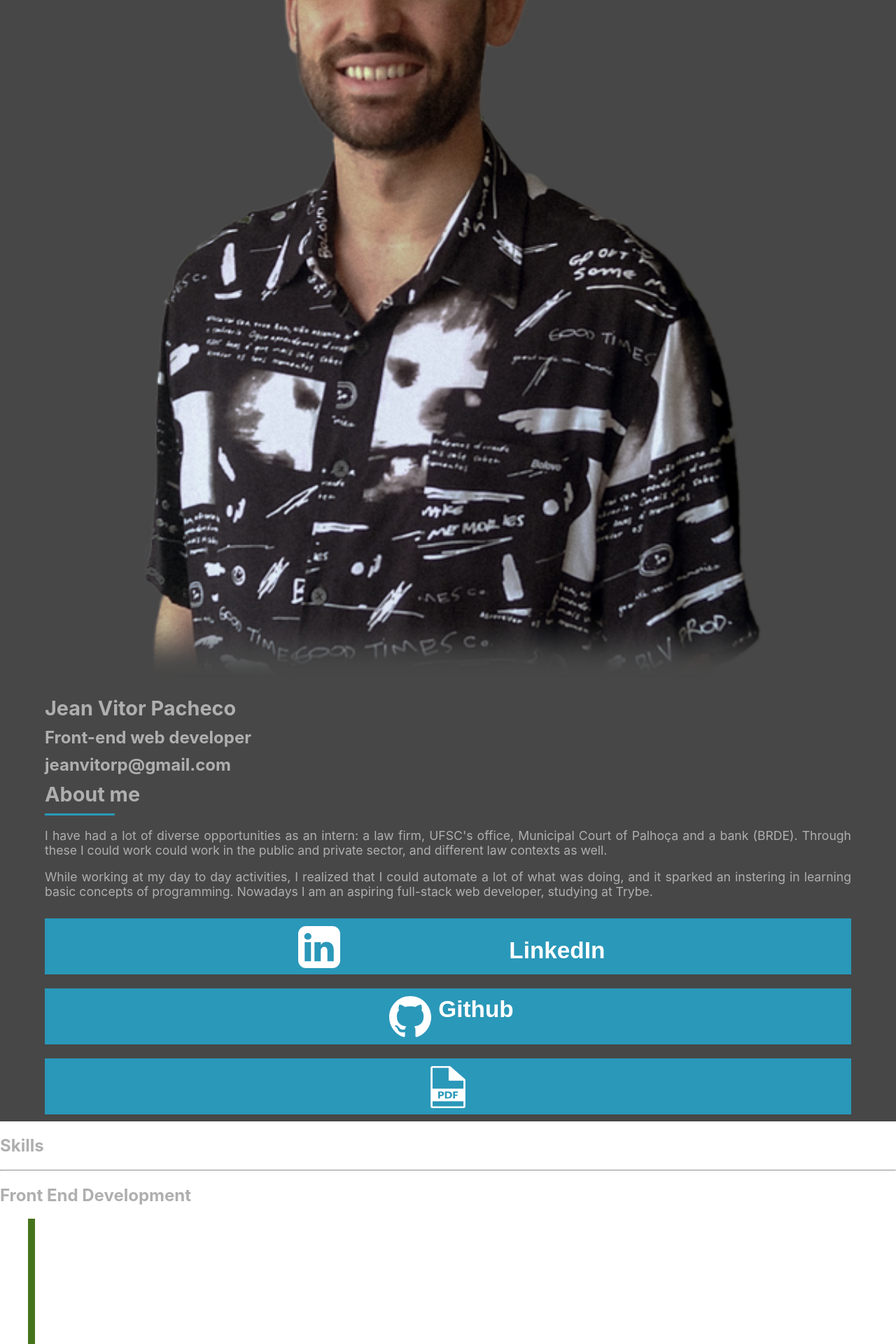
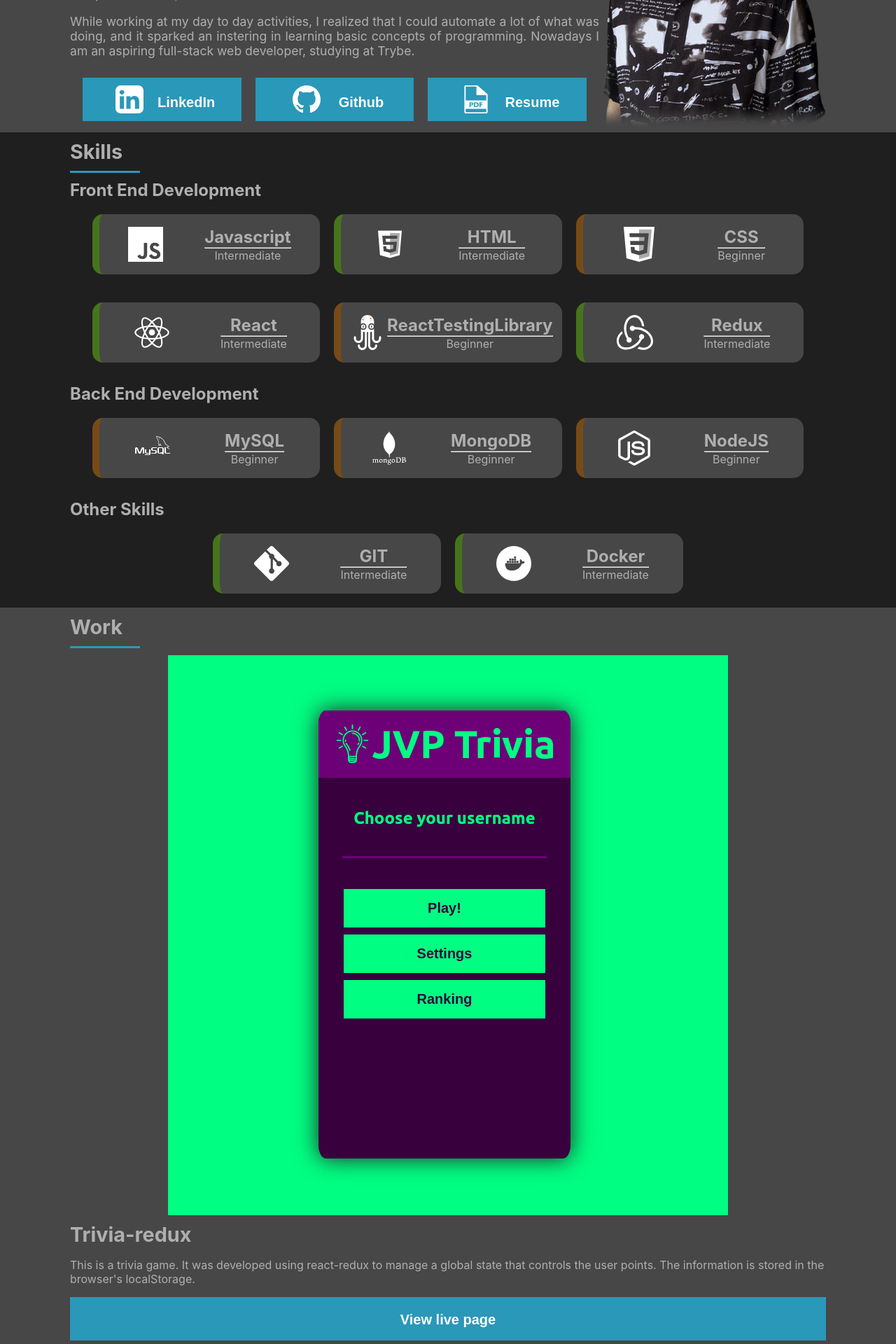
Before and after one commit to JeanVPacheco/personal-portfolio, a React (Create React App) app: page / in a window 1280 px wide. Shown: the part 320-2240 px from the top of the page at 70% size. Built offline with nearby package versions, Linux system fonts and the light colour scheme.

Commit message:
Finishing mobile first CSS, including media queries

```diff
--- a/src/App.css
+++ b/src/App.css
@@ -1,3 +1,8 @@
+#root {
+  display: flex;
+  flex-direction: column;
+}
+
 a {
   text-decoration: inherit;
   color: inherit;
@@ -6,6 +11,11 @@ a {
 body {
   width: 100%;
   color: rgb(175, 175, 175);
+}
+
+header {
+  width: 100%;
+  background-color: rgb(31, 31, 31);
 }
 
 img {
@@ -23,12 +33,9 @@ nav {
   background-color: rgb(42, 152, 185);
 }
 
-.nav-component:hover {
-  background-color: rgb(71, 71, 71);
-}
-
 .nav-list {
   background-color: rgb(31, 31, 31);
+  font-size: 1.5em;
   list-style: none;
   margin: 0;
   padding: 10px 0;
@@ -43,20 +50,26 @@ nav {
   margin: auto;
 }
 
+.contact-info {
+  text-align: center;
+}
+
 .about-section {
-  display: flex;
-  flex-direction: column-reverse;
-  margin: auto;
   background-color: rgb(71, 71, 71);
 }
 
-.about-section h1 {
+.about-div {
+  display: flex;
+  flex-direction: column-reverse;
+}
+
+.about-div h1 {
   font-size: 1.8em;
   margin: 0;
   margin: 10px 0 0 0;
 }
 
-.about-section h2 {
+.about-div h2 {
   font-size: 1.5em;
   margin: 10px 0 0 0;
 }
@@ -82,28 +95,8 @@ nav {
   margin: auto;
 }
 
-.btn {
-  background: rgb(42, 152, 185);
-  border: none;
-  color: inherit;
-  cursor: pointer;
-  height: 80px;
-  width: 100%;
-  margin: 10px 0;
-}
-
-.btn a {
-  display: flex;
-  justify-content: center;
-}
-
-.btn h2 {
-  font-size: 2.5em;
-  color: rgb(255, 255, 255);
-}
-
 .about-logo {
-  height: 60px;
+  height: 40px;
   margin: 10px 10px;
 }
 
@@ -117,3 +110,202 @@ nav {
   font-size: 1.1em;
   text-align: justify;
 }
+
+.about-buttons a {
+  margin: 10px 0;
+}
+
+.btn {
+  background: rgb(42, 152, 185);
+  border: none;
+  color: inherit;
+  cursor: pointer;
+  height: 60%;
+  width: 100%;
+}
+
+.btn h2 {
+  font-size: 2.5em;
+  color: rgb(255, 255, 255);
+}
+
+.skills-bar {
+  height: 3px;
+  width: 100px;
+  background-color: rgb(42, 152, 185);
+  margin: 10px 0;
+}
+
+.skills-section {
+  background-color: rgb(31, 31, 31);
+}
+
+.skills-div {
+  width: 90%;
+  margin: auto;
+}
+
+.skills-div h1 {
+  font-size: 1.8em;
+  margin: 0;
+  margin: 10px 0 0 0;
+  margin-top: 10px;
+  width: 100%;
+}
+
+.skills-div h2 {
+  font-size: 1.5em;
+  margin: 10px 0 0 0;
+}
+
+.skill-list {
+  margin: 0;
+  padding: 0;
+  list-style: none;
+}
+
+.skill-card {
+  background-color: rgb(71, 71, 71);
+  border-radius: 15px;
+  height: 62px;
+  margin: 20px 0;
+  padding: 12px;
+  text-align: center;
+  display: flex;
+  justify-content: space-around;
+  align-items: center;
+}
+
+.skill-card h2 {
+  margin: 0;
+}
+
+.skill-card hr {
+  margin: 0;
+}
+
+.skill-card p {
+  margin: 0;
+}
+
+.skill-card img {
+  height: 50px;
+  max-width: 100px;
+  display: flex;
+  flex-direction: row;
+  flex-wrap: wrap;
+}
+
+.work-section {
+  background-color: rgb(71, 71, 71);
+}
+
+.work-section h1 {
+  font-size: 1.8em;
+  margin: 10px 0 0 0;
+}
+
+.work-bar {
+  height: 3px;
+  width: 100px;
+  background-color: rgb(42, 152, 185);
+  margin: 10px 0;
+}
+
+.work-area {
+  width: 90%;
+  margin: auto;
+  padding-bottom: 20px;
+}
+
+.work-area .btn {
+  height: 62px;
+}
+
+.work-area h3 {
+  font-size: 1.5em;
+  color: rgb(255, 255, 255);
+}
+
+.work-card {
+  display: flex;
+  flex-direction: column;
+}
+
+.work-card img {
+  margin: auto;
+}
+
+footer {
+  background-color: rgb(31, 31, 31);
+  text-align: center;
+}
+
+@media screen and (min-width: 765px) {
+  .about-profile-picture {
+    width: 50%;
+  }
+
+  .about-buttons {
+    flex-direction: row;
+    justify-content: center;
+  }
+
+  .about-buttons a {
+    width: 30%;
+    margin: 10px;
+  }
+
+  .btn {
+    height: 100%;
+  }
+
+  .skill-list {
+    display: flex;
+    flex-wrap: wrap;
+    justify-content: center;
+  }
+
+  .skill-card {
+    width: 40%;
+    margin: 20px 10px;
+  }
+}
+
+@media screen and (min-width: 1080px) {
+  nav {
+    max-width: 1080px;
+    margin: auto;
+  }
+
+  .about-div {
+    flex-direction: row;
+    padding: 0 5%;
+    max-width: 1080px;
+    margin: auto;
+  }
+
+  .about-profile-picture {
+    width: 30%;
+  }
+
+  .about-button-content h2 {
+    font-size: 1.5em;
+  }
+
+  .skill-card {
+    width: 27%;
+    margin: 20px 10px;
+  }
+
+  .skills-div {
+    max-width: 1080px;
+    margin: auto;
+  }
+
+  .work-area {
+    max-width: 1080px;
+    margin: auto;
+  }
+
+}
--- a/src/Components/About.js
+++ b/src/Components/About.js
@@ -6,6 +6,7 @@ import pdf from '../Images/logos/pdf_logo.svg';
 function About() {
   return (
     <section className="about-section">
+      <div className="about-div">
         <div className="about-me-text">
           <div className="contact-info">
             <h1 id="about">Jean Vitor Pacheco</h1>
@@ -18,9 +19,9 @@ function About() {
               <div className="about-bar" />
             </div>
             <p>
-            I have had a lot of diverse opportunities as an intern: a law firm, UFSC&apos;s office,
-            Municipal Court of Palhoça and a bank (BRDE). Through these I could work could work in
-            the public and private sector, and different law contexts as well.
+              I have had a lot of diverse opportunities as an intern: a law firm, UFSC&apos;s
+              office, Municipal Court of Palhoça and a bank (BRDE). Through these I could work could
+              work in the public and private sector, and different law contexts as well.
             </p>
             <p>
               While working at my day to day activities, I realized that I could automate a lot of
@@ -36,20 +37,27 @@ function About() {
                   </div>
                 </button>
               </a>
+              <a href="https://github.com/JeanVPacheco" target="_blank" rel="noreferrer">
                 <button className="btn">
-              <a href="https://github.com/JeanVPacheco" target="_blank" rel="noreferrer">
+                  <div className="about-button-content">
                     <img src={github} className="about-logo" alt="github logo" />
                     <h2>Github</h2>
+                  </div>
+                </button>
               </a>
-            </button>
+              <a href="https://github.com/JeanVPacheco" target="_blank" rel="noreferrer">
                 <button className="btn">
+                  <div className="about-button-content">
                     <img src={pdf} className="about-logo" alt="pdf logo" />
                     <h2>Resume</h2>
+                  </div>
                 </button>
+              </a>
             </div>
           </div>
         </div>
         <img src={profile} alt="profile-picture" className="about-profile-picture" />
+      </div>
     </section>
   );
 }
--- a/src/Components/Header.js
+++ b/src/Components/Header.js
@@ -1,7 +1,8 @@
 function Header() {
   return (
+    <header>
+      <div className="nav-bar" />
       <nav>
-      <div className="nav-bar" />
         <ul className="nav-list">
           <a href="#about">
             <li className="nav-component">About</li>
@@ -14,6 +15,7 @@ function Header() {
           </a>
         </ul>
       </nav>
+    </header>
   );
 }
 
--- a/src/Components/SkillCard.js
+++ b/src/Components/SkillCard.js
@@ -19,7 +19,7 @@ function SkillCard({ skill }) {
   return (
     <li className="skill-card" style={styles}>
       <img src={skill.logo} alt={`${skill.name} logo`} className="skill-logo" />
-      <div className="skill-card-info">
+      <div>
         <h2>{skill.name}</h2>
         <hr />
         <p>{skill.level}</p>
--- a/src/Components/Skills.js
+++ b/src/Components/Skills.js
@@ -4,11 +4,10 @@ import SkillCard from './SkillCard';
 function Skills() {
   return (
     <section className="skills-section">
+      <div className="skills-div">
         <div className="skills-area">
-        <div className="skills-title">
           <h1 id="skills">Skills</h1>
-          <hr />
-        </div>
+          <div className="skills-bar " />
           <h2 className="skill-block-title">Front End Development</h2>
           <ul className="skill-list">
             {feSkills.map((skill) => (
@@ -28,6 +27,7 @@ function Skills() {
             ))}
           </ul>
         </div>
+      </div>
     </section>
   );
 }
--- a/src/Components/Work.js
+++ b/src/Components/Work.js
@@ -6,7 +6,7 @@ function Work() {
     <section className="work-section" id="work">
       <div className="work-area">
         <h1 id="work">Work</h1>
-        <hr />
+        <div className="work-bar" />
         {workData.map((project) => (
           <WorkCard project={project} key={project.name} />
         ))}
--- a/src/Components/WorkCard.js
+++ b/src/Components/WorkCard.js
@@ -3,15 +3,13 @@ import PropTypes from 'prop-types';
 function WorkCard({ project }) {
   return (
     <div className="work-card">
-      <div className="work-image-div">
-        <img src={project.image} alt={`${project.name} application screenshot`} />
-      </div>
+      <img src={project.image} alt={`${project.name} application screenshot`} />
       <div className="work-card-info">
         <h1>{project.name}</h1>
         <p>{project.description}</p>
         <button className="btn">
           <a href={project.link} target="_blank" rel="noreferrer">
-            <h2>View live page</h2>
+            <h3>View live page</h3>
           </a>
         </button>
       </div>
--- a/src/Data/SkillsData.js
+++ b/src/Data/SkillsData.js
@@ -34,13 +34,13 @@ const feSkills = [
     logo: reactLogo
   },
   {
-    name: 'React-Testing-Library',
+    name: 'ReactTestingLibrary',
     level: 'Beginner',
     logo: octopus
   },
   {
     name: 'Redux',
-    level: 'Beginner',
+    level: 'Intermediate',
     logo: reduxLogo
   }
 ];
```
Also changed, not shown: 1 other file (tests, documents, lock files or other folders). Lines whose indentation alone changed are shown as unchanged.
